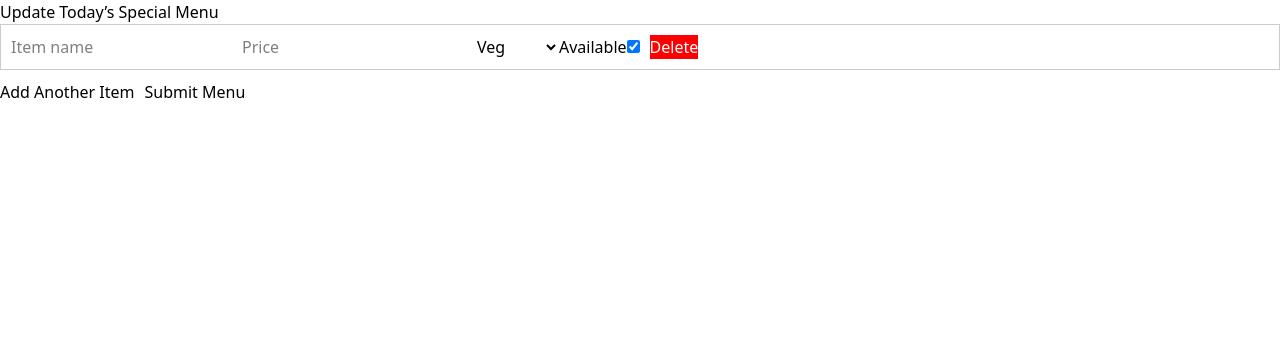
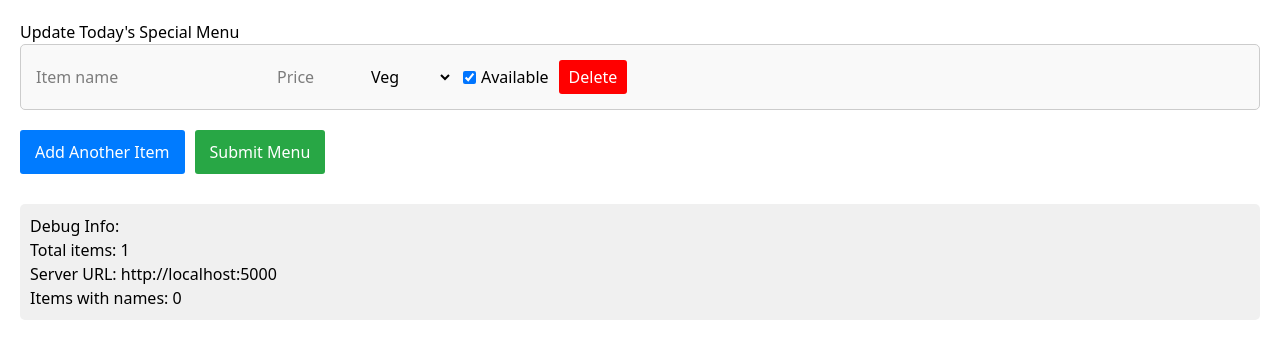
Before and after one commit to 00aaryan00/Campus-GrubHub, a React (Vite) app in the folder frontend/: page /admin-dashboard in a window 1280 px wide. Both pictures are taken after a click on the button "Add Another Item". Shown: the top 358 px of the page. Built offline with nearby package versions, Linux system fonts and the light colour scheme; no server answers.

Commit message:
Solved errors

```diff
--- a/frontend/src/cafepages/AdminDashboard.jsx
+++ b/frontend/src/cafepages/AdminDashboard.jsx
@@ -3,16 +3,23 @@ import axios from "axios";
 
 export default function AdminDashboard() {
   const [items, setItems] = useState([]);
+  const [loading, setLoading] = useState(false);
   const today = new Date().toISOString().slice(0, 10);
 
   // Load existing menu on mount
   useEffect(() => {
     const fetchMenu = async () => {
       try {
-        const res = await axios.get("http://localhost:5000/auntys-cafe/auntys-cafe");
+        setLoading(true);
+        // ✅ Fixed: Use admin-dashboard endpoint to get all items
+        const res = await axios.get("http://localhost:5000/auntys-cafe/admin-dashboard");
+        console.log("Fetched menu items:", res.data.items);
         setItems(res.data.items || []);
       } catch (err) {
-        console.error("Error fetching today's menu:", err);
+        console.error("Error fetching admin menu:", err);
+        alert("Error loading menu items. Check console for details.");
+      } finally {
+        setLoading(false);
       }
     };
     fetchMenu();
@@ -23,92 +30,206 @@ export default function AdminDashboard() {
   };
 
   const handleDeleteItem = async (name) => {
-    if (!window.confirm(`Delete "${name}" from today's menu?`)) return;
+    if (!name || name.trim() === "") {
+      alert("Cannot delete item without a name");
+      return;
+    }
+
+    if (!window.confirm(`Delete "${name}" from menu?`)) return;
 
     try {
-      await axios.delete(`http://localhost:5000/auntys-cafe/admin-dashboard/${today}/${name}`);
-      setItems(items.filter(item => item.name !== name));
-      alert(`Deleted "${name}"`);
+      console.log("Attempting to delete:", name);
+
+      // ✅ Fixed: Make sure we're using the correct URL format
+      const deleteUrl = `http://localhost:5000/auntys-cafe/admin-dashboard/${encodeURIComponent(name)}`;
+      console.log("Delete URL:", deleteUrl);
+
+      const response = await axios.delete(deleteUrl);
+      console.log("Delete response:", response.data);
+
+      // Update the UI immediately
+      setItems(prevItems => prevItems.filter(item => item.name !== name));
+      alert(`Successfully deleted "${name}"`);
     } catch (err) {
       console.error("Delete error:", err);
-      alert("Error deleting item");
+
+      // Better error handling
+      if (err.response) {
+        console.error("Error response:", err.response.data);
+        alert(`Error deleting item: ${err.response.data.error || err.response.data.details || 'Unknown error'}`);
+      } else if (err.request) {
+        console.error("No response received:", err.request);
+        alert("Error: No response from server. Check if the server is running.");
+      } else {
+        console.error("Request error:", err.message);
+        alert(`Error: ${err.message}`);
       }
+    }
+  };
+
+  const handleUpdateItem = (index, field, value) => {
+    const newItems = [...items];
+    if (field === 'price') {
+      newItems[index][field] = Number(value);
+    } else if (field === 'veg') {
+      newItems[index][field] = value === "veg";
+    } else {
+      newItems[index][field] = value;
+    }
+    setItems(newItems);
   };
 
   const handleSubmit = async () => {
     try {
-      await axios.post("http://localhost:5000/auntys-cafe/admin-dashboard", {
-        date: today,
-        items
+      setLoading(true);
+
+      // Validate items before submitting
+      const validItems = items.filter(item =>
+        item.name && item.name.trim() !== "" && item.price > 0
+      );
+
+      if (validItems.length === 0) {
+        alert("Please add at least one valid item with name and price.");
+        return;
+      }
+
+      console.log("Submitting items:", validItems);
+
+      const response = await axios.post("http://localhost:5000/auntys-cafe/admin-dashboard", {
+        items: validItems
       });
-      alert("Menu updated!");
+
+      console.log("Submit response:", response.data);
+      alert("Menu updated successfully!");
     } catch (err) {
-      console.error(err);
-      alert("Error updating menu");
+      console.error("Submit error:", err);
+      if (err.response) {
+        alert(`Error updating menu: ${err.response.data.error || 'Unknown error'}`);
+      } else {
+        alert("Error updating menu. Check console for details.");
+      }
+    } finally {
+      setLoading(false);
     }
   };
 
+  if (loading) {
+    return <div style={{ padding: "20px" }}>Loading...</div>;
+  }
+
   return (
-    <div>
-      <h2>Update Today’s Special Menu</h2>
+    <div style={{ padding: "20px" }}>
+      <h2>Update Today's Special Menu</h2>
+
+      {items.length === 0 && (
+        <p style={{ color: "#666", fontStyle: "italic" }}>
+          No menu items found. Click "Add Another Item" to start adding items.
+        </p>
+      )}
 
       {items.map((item, index) => (
-        <div key={index} style={{ border: "1px solid #ccc", padding: 10, marginBottom: 10 }}>
+        <div key={index} style={{
+          border: "1px solid #ccc",
+          padding: "15px",
+          marginBottom: "10px",
+          borderRadius: "5px",
+          backgroundColor: "#f9f9f9"
+        }}>
+          <div style={{ display: "flex", gap: "10px", alignItems: "center", flexWrap: "wrap" }}>
             <input
               placeholder="Item name"
-            value={item.name}
-            onChange={(e) => {
-              const newItems = [...items];
-              newItems[index].name = e.target.value;
-              setItems(newItems);
-            }}
+              value={item.name || ""}
+              onChange={(e) => handleUpdateItem(index, 'name', e.target.value)}
+              style={{ minWidth: "150px" }}
             />
             <input
               type="number"
               placeholder="Price"
-            value={item.price}
-            onChange={(e) => {
-              const newItems = [...items];
-              newItems[index].price = Number(e.target.value);
-              setItems(newItems);
-            }}
+              value={item.price || ""}
+              onChange={(e) => handleUpdateItem(index, 'price', e.target.value)}
+              style={{ width: "80px" }}
             />
             <select
               value={item.veg ? "veg" : "nonveg"}
-            onChange={(e) => {
-              const newItems = [...items];
-              newItems[index].veg = e.target.value === "veg";
-              setItems(newItems);
-            }}
+              onChange={(e) => handleUpdateItem(index, 'veg', e.target.value)}
             >
               <option value="veg">Veg</option>
               <option value="nonveg">Non-Veg</option>
             </select>
 
-          <label>
-            Available
+            <label style={{ display: "flex", alignItems: "center", gap: "5px" }}>
               <input
                 type="checkbox"
-              checked={item.available}
-              onChange={(e) => {
-                const newItems = [...items];
-                newItems[index].available = e.target.checked;
-                setItems(newItems);
-              }}
+                checked={item.available || false}
+                onChange={(e) => handleUpdateItem(index, 'available', e.target.checked)}
               />
+              Available
             </label>
 
             <button
-            style={{ marginLeft: 10, background: "red", color: "white" }}
+              style={{
+                background: "red",
+                color: "white",
+                border: "none",
+                padding: "5px 10px",
+                borderRadius: "3px",
+                cursor: "pointer"
+              }}
               onClick={() => handleDeleteItem(item.name)}
+              disabled={!item.name || item.name.trim() === ""}
             >
               Delete
             </button>
           </div>
+
+          {/* Debug info for development */}
+          {item.name && (
+            <div style={{ fontSize: "12px", color: "#666", marginTop: "5px" }}>
+              Normalized ID: {item.name.trim().toLowerCase().replace(/\s+/g, "_").replace(/\//g, "_")}
+            </div>
+          )}
+        </div>
       ))}
 
-      <button onClick={handleAddItem}>Add Another Item</button>
-      <button onClick={handleSubmit} style={{ marginLeft: 10 }}>Submit Menu</button>
+      <div style={{ marginTop: "20px" }}>
+        <button
+          onClick={handleAddItem}
+          style={{
+            padding: "10px 15px",
+            marginRight: "10px",
+            backgroundColor: "#007bff",
+            color: "white",
+            border: "none",
+            borderRadius: "3px",
+            cursor: "pointer"
+          }}
+          disabled={loading}
+        >
+          Add Another Item
+        </button>
+        <button
+          onClick={handleSubmit}
+          style={{
+            padding: "10px 15px",
+            backgroundColor: "#28a745",
+            color: "white",
+            border: "none",
+            borderRadius: "3px",
+            cursor: "pointer"
+          }}
+          disabled={loading}
+        >
+          Submit Menu
+        </button>
+      </div>
+
+      {/* Debug section - remove in production */}
+      <div style={{ marginTop: "30px", padding: "10px", backgroundColor: "#f0f0f0", borderRadius: "5px" }}>
+        <h4>Debug Info:</h4>
+        <p>Total items: {items.length}</p>
+        <p>Server URL: http://localhost:5000</p>
+        <p>Items with names: {items.filter(item => item.name && item.name.trim() !== "").length}</p>
+      </div>
     </div>
   );
 }
--- a/frontend/src/cafepages/AuntysCafe.jsx
+++ b/frontend/src/cafepages/AuntysCafe.jsx
@@ -134,15 +134,16 @@ export default function AuntysCafe() {
             {/* 📜 Display all feedbacks */}
             <div style={{ marginTop: "10px", fontStyle: "italic" }}>
               <strong>Feedbacks:</strong>
-              {dishVotes.comments.length === 0 ? (
-                <p>No feedback yet.</p>
-              ) : (
+              {Array.isArray(dishVotes.comments) && dishVotes.comments.length > 0 ? (
   <ul style={{ paddingLeft: "20px" }}>
     {dishVotes.comments.map((c, idx) => (
       <li key={idx}>{c.comment}</li>
     ))}
   </ul>
+) : (
+  <p>No feedback yet.</p>
 )}
+
             </div>
           </div>
         );
--- a/frontend/src/firebase.js
+++ b/frontend/src/firebase.js
@@ -4,13 +4,13 @@ import { getAuth, GoogleAuthProvider } from "firebase/auth";
 import { getFirestore } from "firebase/firestore";
 
 const firebaseConfig = {
-  apiKey: "AIzaSyCzGCo69CAjAQh6C6JfEO79JaQ6vi1vTPk",
-  authDomain: "campus-grubhub-9e02c.firebaseapp.com",
-  projectId: "campus-grubhub-9e02c",
-  storageBucket: "campus-grubhub-9e02c.firebasestorage.app",
-  messagingSenderId: "986274538780",
-  appId: "1:986274538780:web:3e5ee3ceb9aaccfe1586d9",
-  measurementId: "G-RNZDWXCJ61"
+  apiKey: "AIzaSyC1R_T84WRy8iuvw371Hm_8yCBZP72rvwk",
+  authDomain: "campus-grubhub.firebaseapp.com",
+  projectId: "campus-grubhub",
+  storageBucket: "campus-grubhub.appspot.com",
+  messagingSenderId: "334403300665",
+  appId: "1:334403300665:web:2e988e00e9c6d6f69a0ce8",
+  measurementId: "G-MG04HH8G82",
 };
 
 // Initialize Firebase
```
Also changed, not shown: 2 other files (tests, documents, lock files or other folders). Lines whose indentation alone changed are shown as unchanged.
